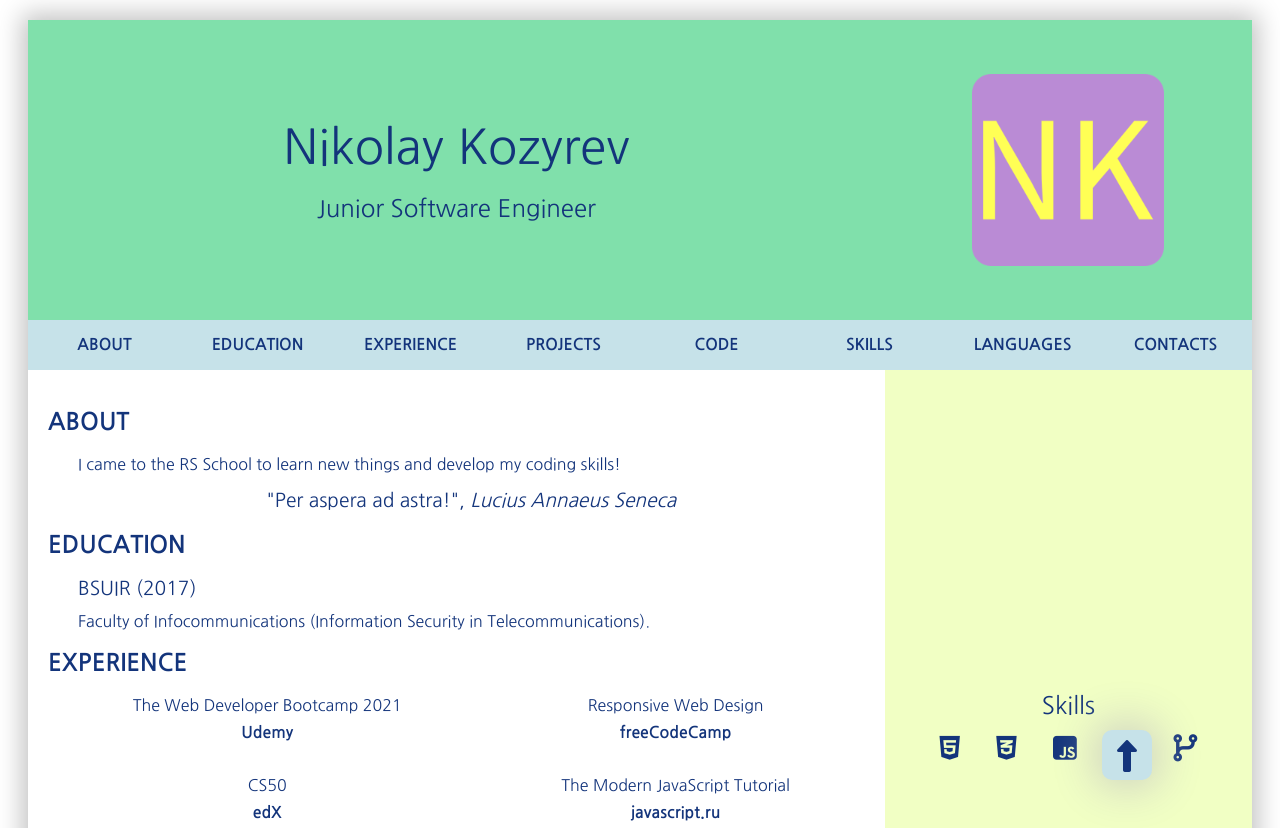
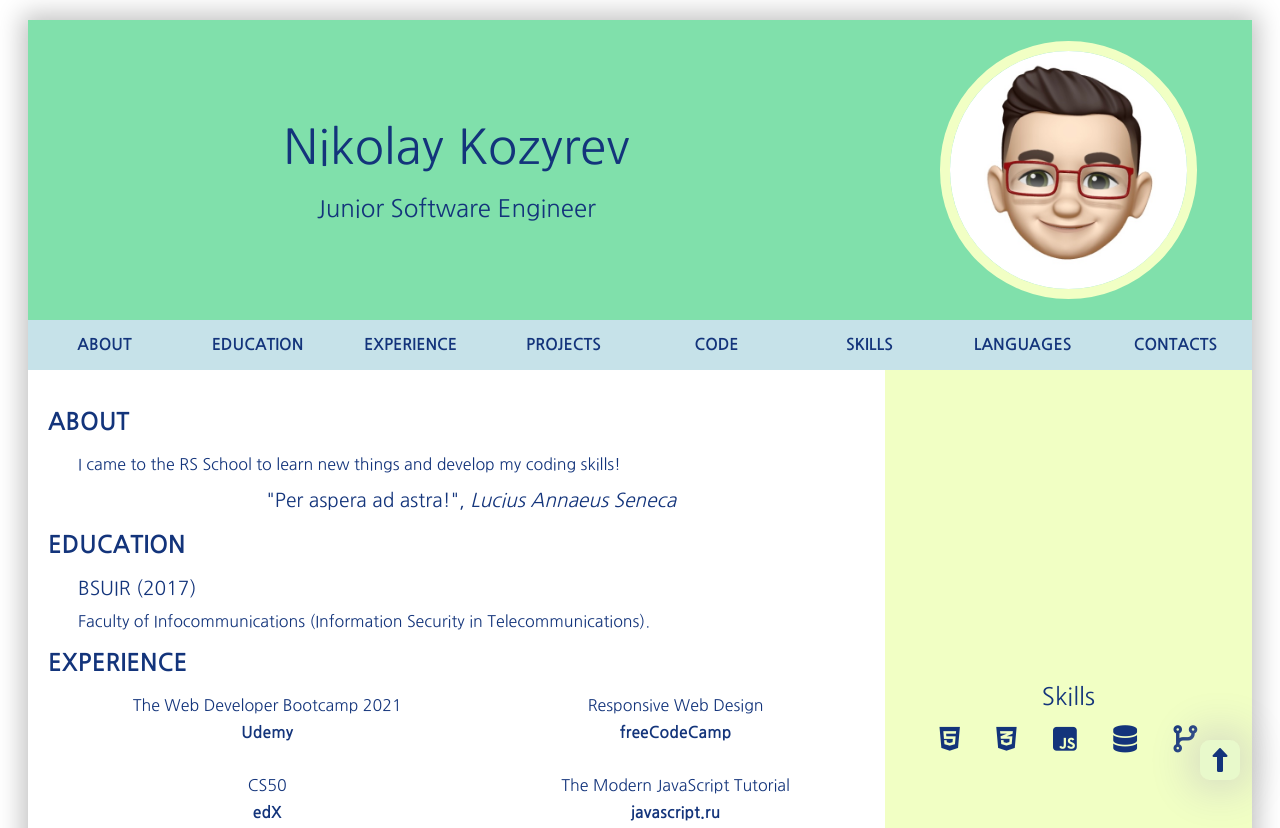
Before and after one commit to nikolakozaryan/stage-0-cv, a plain HTML site: page index.html in a window 1280 px wide. Shown: the top 828 px of the page. Drawn offline with Linux system fonts and the light colour scheme.

Commit message:
feat: add avatar

```diff
--- a/index.html
+++ b/index.html
@@ -29,7 +29,7 @@
                 <h2>Junior Software Engineer</h2>
             </div>
             <div class="header-image">
-                <img src="assets/favicon/android-chrome-192x192.png" alt="avatar">
+                <img class="avatar" src="assets/avatar.png" alt="avatar">
             </div>
             <nav>
                 <ul>
@@ -97,7 +97,7 @@
                     <div class="projects-item-image"><img class="project-img" src="assets/projects/product_page.jpg" alt="product page img"></div>
                     <div class="projects-item-name"><span class="bracket"><i class="fas fa-chevron-left"></i></span> Product Page <span class="bracket"><i class="fas fa-chevron-right"></i></span></div>
                   </a>
-                  <a class="projects-item" href="https://codepen.io/nikolakozaryan/details/LYjGPeW" class="projects-item" target="_blank">
+                  <a class="projects-item" href="https://codepen.io/nikolakozaryan/details/LYjGPeW" target="_blank">
                     <div class="projects-item-image"><img class="project-img" src="assets/projects/adaptive_form.jpg" alt="adaptive form img"></div>
                     <div class="projects-item-name"><span class="bracket"><i class="fas fa-chevron-left"></i></span> Adaptive Form <span class="bracket"><i class="fas fa-chevron-right"></i></span></div>
                   </a>
--- a/style.css
+++ b/style.css
@@ -324,13 +324,13 @@ footer div {
 }
 
 .to-the-top {
-  width: 50px;
-  height: 50px;
-  background: var(--nav-footer-bg-color);
+  width: 40px;
+  height: 40px;
+  background: rgba(198, 226, 233, .2);
   box-shadow: 0 0 3rem 0.2rem #c2c2c2;
   border-radius: 10px;
   position: fixed;
-  right: 10%;
+  right: 40px;
   bottom: 20px;
   transition: 1s;
 }
@@ -340,12 +340,12 @@ footer div {
   display: block;
   height: 100%;
   text-align: center;
-  font-size: 2rem;
-  padding-top: 9px;
+  font-size: 1.5rem;
+  padding-top: 8px;
 }
 
 .to-the-top:hover {
-  background: var(--header-bg-color);
+  background: var(--nav-footer-bg-color);
 }
 
 @media (max-width: 1224px) {
@@ -493,3 +493,11 @@ footer div {
     grid-template-columns: 1fr;
   }
 }
+
+
+.avatar {
+  max-width: 70%;
+  height: auto;
+  border: 10px solid var(--aside-bg-color);
+  border-radius: 50%;
+}
```
Also changed, not shown: assets/avatar.PNG (added). Lines whose indentation alone changed are shown as unchanged.
